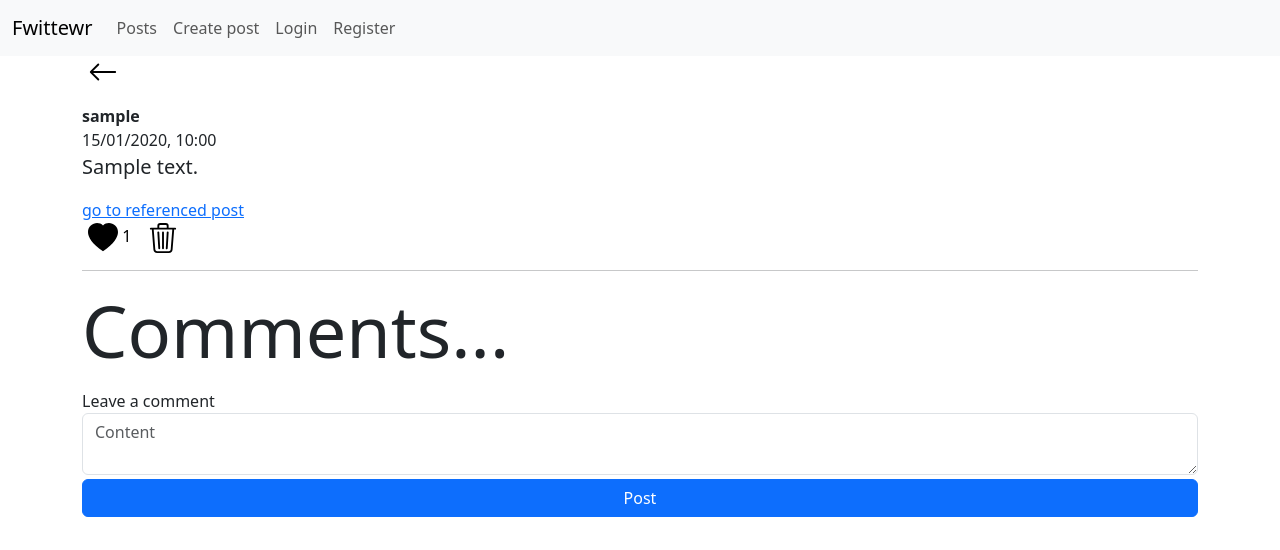
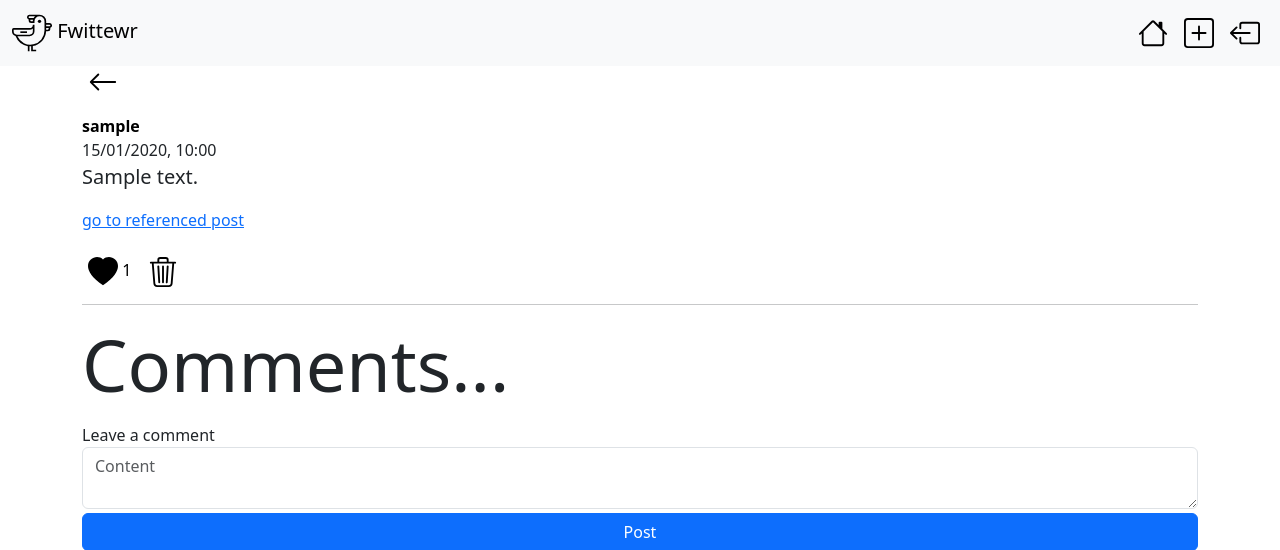
Before and after one commit to Kevin-Aluth/Fwittewr_flask, a Flask app: page /comment-comments/1 in a window 1280 px wide. Shown: the top 550 px of the page. Run offline with Flask 3, Linux system fonts and the light colour scheme; a user stored in the database is signed in; tables that the repository leaves empty hold one stand-in row (values such as "Sample post"); some libraries are stand-ins or nearby versions.

Commit message:
better frontend

```diff
--- a/app.py
+++ b/app.py
@@ -4,7 +4,7 @@ from app.extensions import db
 app = create_app()
 
 if __name__ == '__main__':
-    # with app.app_context():
-    #     db.drop_all()
-    #     db.create_all()
+    with app.app_context():
+        db.drop_all()
+        db.create_all()
     app.run()
--- /dev/null
+++ b/app/static/styles.css
@@ -0,0 +1,3 @@
+.indented-comment {
+    margin-left: calc(attr(data-level number) * 20px);
+}
--- a/app/templates/authentication/login.html
+++ b/app/templates/authentication/login.html
@@ -25,6 +25,7 @@
                     </form>
                 </div>
             </div>
+            <p class="text-center mt-3">don't have an account? <a href="{{ url_for('auth.register') }}">register</a></p>
         </div>
     </div>
 </div>
--- a/app/templates/base.html
+++ b/app/templates/base.html
@@ -4,29 +4,37 @@
 	<meta charset="UTF-8">
 	<meta name="viewport" content="width=device-width, initial-scale=1.0">
 	<link rel="stylesheet" href="{{ url_for('static', filename='bootstrap/css/bootstrap.min.css') }}">
+	<link rel="stylesheet" href="{{ url_for('static', filename='styles.css') }}">
 	{% block title %}
 	{% endblock %}
 </head>
 <body>
-	<nav class="navbar navbar-expand-lg bg-body-tertiary">
+	<nav class="navbar navbar-expand bg-body-tertiary">
 		<div class="container-fluid">
-		<a class="navbar-brand" href="#">Fwittewr</a>
+			<a class="navbar-brand" href="{{ url_for('home.posts') }}">
+				<img style="width: 40px" src="{{ url_for('static', filename='icons/bird-logo.svg') }}"> Fwittewr
+			</a>
 		<button class="navbar-toggler" type="button" data-bs-toggle="collapse" data-bs-target="#navbarSupportedContent">
 			<span class="navbar-toggler-icon"></span>
 		</button>
 		<div class="collapse navbar-collapse" id="navbarSupportedContent">
-			<ul class="navbar-nav me-auto mb-2 mb-lg-0">
+			<ul class="navbar-nav ms-auto mb-2 mb-lg-0">
 			<li class="nav-item">
-				<a class="nav-link" href="{{ url_for('home.posts') }}">Posts</a>
+				<a class="nav-link" href="{{ url_for('home.posts') }}">
+					<img style="width: 30px" src="{{ url_for('static', filename='icons/house.svg') }}">
+				</a>
 			</li>
 			<li class="nav-item">
-				<a class="nav-link" href="{{ url_for('home.create_post') }}">Create post</a>
+				<a class="nav-link" href="{{ url_for('home.create_post') }}">
+					<img style="width: 30px" src="{{ url_for('static', filename='icons/plus-square.svg') }}">
+				</a>
 			</li>
 			<li class="nav-item">
-				<a class="nav-link" href="{{ url_for('auth.login') }}">Login</a>
-			</li>
-			<li class="nav-item">
-				<a class="nav-link" href="{{ url_for('auth.register') }}">Register</a>
+				{% if current_user.is_authenticated %}
+					<a class="nav-link" href="{{ url_for('auth.logout') }}">
+						<img style="width: 30px" src="{{ url_for('static', filename='icons/box-arrow-left.svg') }}">
+					</a>
+				{% endif %}
 			</li>
 		</div>
 		</div>
--- a/app/templates/home/comments/comment-comments.html
+++ b/app/templates/home/comments/comment-comments.html
@@ -1,5 +1,5 @@
 {% extends 'base.html' %}
-{% from 'home/post-macros.html' import comment_to_render, back_button %}
+{% from 'home/post-macros.html' import comment_to_render_recursive, back_button %}
 
 {% block title %}
 <title>Comments</title>
@@ -11,7 +11,9 @@
     <div class="col-12 mt-3">
         <figure>
             <figcaption class="blockquite-footer">
-                <b>{{ post.user.username }}</b> <br>
+                <a href="{{ url_for('home.show_user', id=post.user.id) }}" style="color: black; text-decoration: none">
+                    <b>{{ post.user.username }}</b> <br>
+                </a>
                 {{ post.creation_date.strftime('%d/%m/%Y, %H:%M') }}
             </figcaption>
             <p class="blockquote comment-content">{{ post.content }}</p>
@@ -20,6 +22,7 @@
             {% elif post.referenced_comment %}
                 <a href="{{ url_for('home.show_comment_comments', id=post.referenced_comment.id) }}">go to referenced comment</a>
             {% endif %}
+            <br>
             <br>
 
             <button onclick="like_comment(this, '{{ post.id }}')" style="background-color:transparent; border:0px">
@@ -48,7 +51,7 @@
     </form>
     <div class="mt-5">
     {% for comment in post.comments | selectattr('deleted', 'equalto', False) %}
-        {{ comment_to_render(comment, current_user) }}
+        {{ comment_to_render_recursive(comment, current_user, 0) }}
     {% endfor %}
     </div>
 </div>
--- a/app/templates/home/comments/post-comments.html
+++ b/app/templates/home/comments/post-comments.html
@@ -1,5 +1,5 @@
 {% extends 'base.html' %}
-{% from 'home/post-macros.html' import comment_to_render, back_button %}
+{% from 'home/post-macros.html' import comment_to_render_recursive, back_button %}
 
 {% block title %}
 <title>Comments</title>
@@ -53,7 +53,7 @@
     </form>
     <div class="mt-5">
     {% for comment in post.comments | selectattr('deleted', 'equalto', False) %}
-        {{ comment_to_render(comment, current_user) }}
+        {{ comment_to_render_recursive(comment, current_user, 0) }}
     {% endfor %}
     </div>
 </div>
--- a/app/templates/home/post-macros.html
+++ b/app/templates/home/post-macros.html
@@ -28,11 +28,48 @@
 </div>
 {% endmacro %}
 
+{% macro comment_to_render_recursive(comment, current_user, level) %}
+{% if level < 3 %}
+<div class="indented-comment" data-level="{{ level }}">
+    <figure>
+        <figcaption>
+            <a href="{{ url_for('home.show_user', id=comment.user.id) }}" style="color: black; text-decoration: none">
+                <b>{{ comment.user.username }}</b> <br>
+            </a>
+            {{ comment.creation_date.strftime('%d/%m/%Y, %H:%M') }}
+        </figcaption>
+        <p class="blockquote">{{ comment.content }}</p>
+
+        <button onclick="like_comment(this, '{{ comment.id }}')" style="background-color:transparent; border:0px">
+            {% if current_user in comment.liked_users %}
+                <img style="width: 30px" src="{{ url_for('static', filename='icons/heart-fill.svg') }}" alt="">
+            {% else %}
+                <img style="width: 30px" src="{{ url_for('static', filename='icons/heart.svg') }}" alt="">
+            {% endif %}
+            <span style="color: black">{{ comment.liked_users|length }}</span>
+        </button>
+        <a style="text-decoration: none; border:0px; color: black" href="{{ url_for('home.show_comment_comments', id=comment.id) }}">
+            <img style="width: 30px" src="{{ url_for('static', filename='icons/chat.svg') }}" alt="">
+            <span>{{ comment.comments|length }}</span>
+        </a>
+    </figure>
+    <hr>
+    {% if comment.comments|length > 0 %}
+        {% for child_comment in comment.comments %}
+            {{ comment_to_render_recursive(child_comment, current_user, level+1) }}
+        {% endfor %}
+    {% endif %}
+</div>
+{% endif %}
+{% endmacro %}
+
 {% macro comment_to_render(comment, current_user) %}
 <div class="col-12">
     <figure>
         <figcaption>
-            <b>{{ comment.user.username }}</b> <br>
+            <a href="{{ url_for('home.show_user', id=comment.user.id) }}" style="color: black; text-decoration: none">
+                <b>{{ comment.user.username }}</b> <br>
+            </a>
             {{ comment.creation_date.strftime('%d/%m/%Y, %H:%M') }}
         </figcaption>
         <p class="blockquote">{{ comment.content }}</p>
```
Also changed, not shown: app/routes/auth_bp.py (+7 -0 lines), app/templates/user/user.html (+7 -5 lines), app/static/icons/bird-logo.svg (added), app/static/icons/box-arrow-left.svg (added), app/static/icons/house.svg (added), app/static/icons/person.svg (added), app/static/icons/plus-square.svg (added), instance/database.db.
